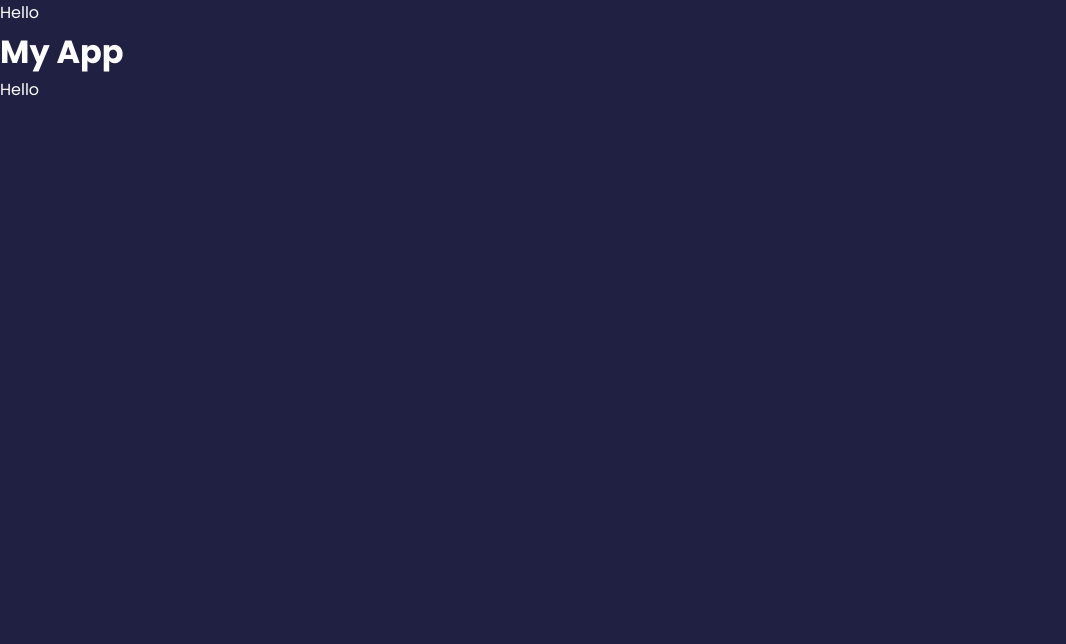
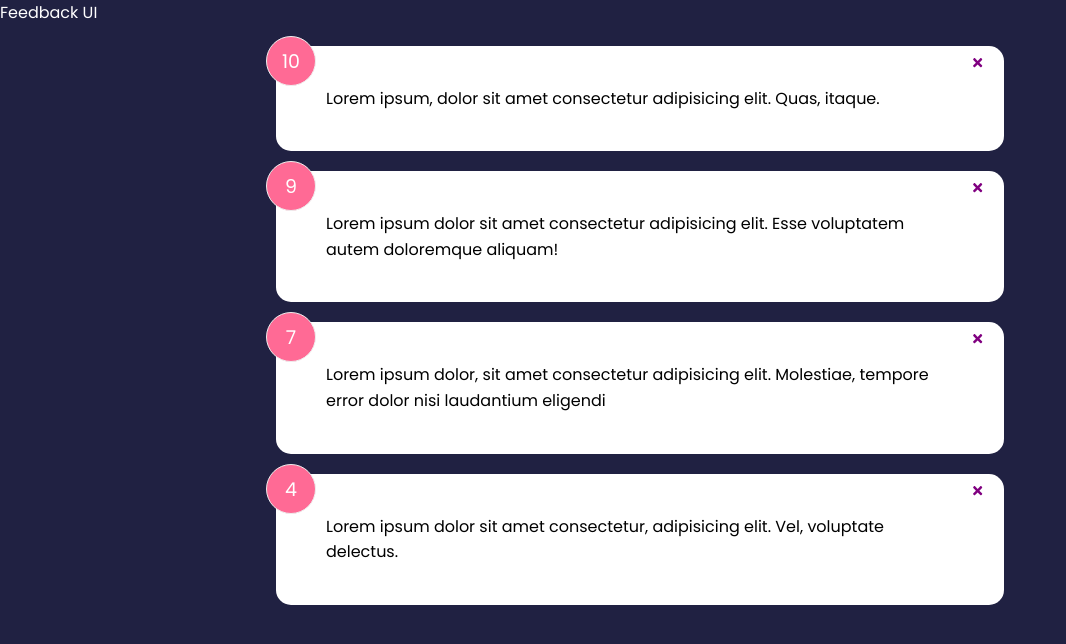
Before and after one commit to Aviatorscode2/feedback-app, a React (Create React App) app: page / in a window 1280 px wide. Shown: the top 644 px of the page, without its empty margins (0-1066 px from the left). Built offline with nearby package versions, Linux system fonts and the light colour scheme.

Commit message:
added the deleteFeedback functon

```diff
--- a/package.json
+++ b/package.json
@@ -8,6 +8,7 @@
     "@testing-library/user-event": "^13.5.0",
     "react": "^18.1.0",
     "react-dom": "^18.1.0",
+    "react-icons": "^4.3.1",
     "react-scripts": "5.0.1",
     "web-vitals": "^2.1.4"
   },
--- a/src/App.js
+++ b/src/App.js
@@ -1,14 +1,29 @@
-import React from 'react'
+import React, {useState} from 'react'
 import Header from './components/Header'
+import FeedbackList from './components/FeedbackList'
+import FeedbackData from './data/feedbackData'
 
 const App = () => {
+
+  const [feedback, setFeedback] = useState(FeedbackData);
+
+  const deleteFeedback = (id) => {
+    if(window.confirm('Are you sure you want to delete?')) {
+      setFeedback(feedback.filter((item) => item.id !== id))
+    }
+
+  }
   return (
-    <div>
-      <Header text="Hello"/>
-        <h1>My App</h1>
-        <p>Hello</p>
-    </div>
-  )
+    <>
+      <Header />
+      <div className="container">
+        <FeedbackList
+          feedback={feedback}
+          handleDelete={deleteFeedback}
+        />
+      </div>
+    </>
+  );
 }
 
 export default App
--- /dev/null
+++ b/src/components/FeedbackList.jsx
@@ -0,0 +1,29 @@
+import React from 'react'
+import PropTypes from 'prop-types'
+import FeedbackItem from './FeedbackItem'
+
+function FeedbackList({ feedback, handleDelete}) {
+
+// the function check is there is feeback
+  if (!feedback || feedback.length === 0) {
+    return <p>No Feedback!</p>
+  }
+  return (
+    <div className="feedback-list">
+      {feedback.map((item) => (
+        <FeedbackItem key={item.id} item={item} handleDelete={handleDelete}/>
+      ))}
+    </div>
+  )
+}
+
+FeedbackList.propTypes = {
+  feedback: PropTypes.arrayOf(PropTypes.shape({
+    id: PropTypes.number.isRequired,
+    text: PropTypes.string.isRequired,
+    rating: PropTypes.number.isRequired
+  }))
+}
+
+
+export default FeedbackList
--- a/src/components/Header.jsx
+++ b/src/components/Header.jsx
@@ -1,15 +1,21 @@
 import PropTypes from 'prop-types'
 
-export default function Header( props ) {
+function Header( { text, bgColor, textColor } ) {
   return (
-    <div>{props.text}</div>
+    <div>{text}</div>
   )
 }
 
 Header.defaultProps = {
-    text: 'What are you doing',
-}
+  text: 'Feedback UI',
+  bgColor: 'rgba(0, 0, 0, 0.5)',
+  textColor: '#ff6a95',
+};
 
 Header.propsTypes = {
     text: PropTypes.string,
+    bgColor: PropTypes.string,
+    textColor: PropTypes.string
+
 }
+export default Header
--- /dev/null
+++ b/src/data/feedbackData.js
@@ -0,0 +1,24 @@
+const FeedbackData = [
+  {
+    id: 1,
+    rating: 10,
+    text: 'Lorem ipsum, dolor sit amet consectetur adipisicing elit. Quas, itaque.',
+  },
+  {
+    id: 2,
+    rating: 9,
+    text: 'Lorem ipsum dolor sit amet consectetur adipisicing elit. Esse voluptatem autem doloremque aliquam!',
+  },
+  {
+    id: 3,
+    rating: 7,
+    text: 'Lorem ipsum dolor, sit amet consectetur adipisicing elit. Molestiae, tempore error dolor nisi laudantium eligendi',
+  },
+  {
+    id: 4,
+    rating: 4,
+    text: 'Lorem ipsum dolor sit amet consectetur, adipisicing elit. Vel, voluptate delectus.',
+  },
+];
+
+export default FeedbackData;
```
Also changed, not shown: 1 other file (tests, documents, lock files or other folders).
